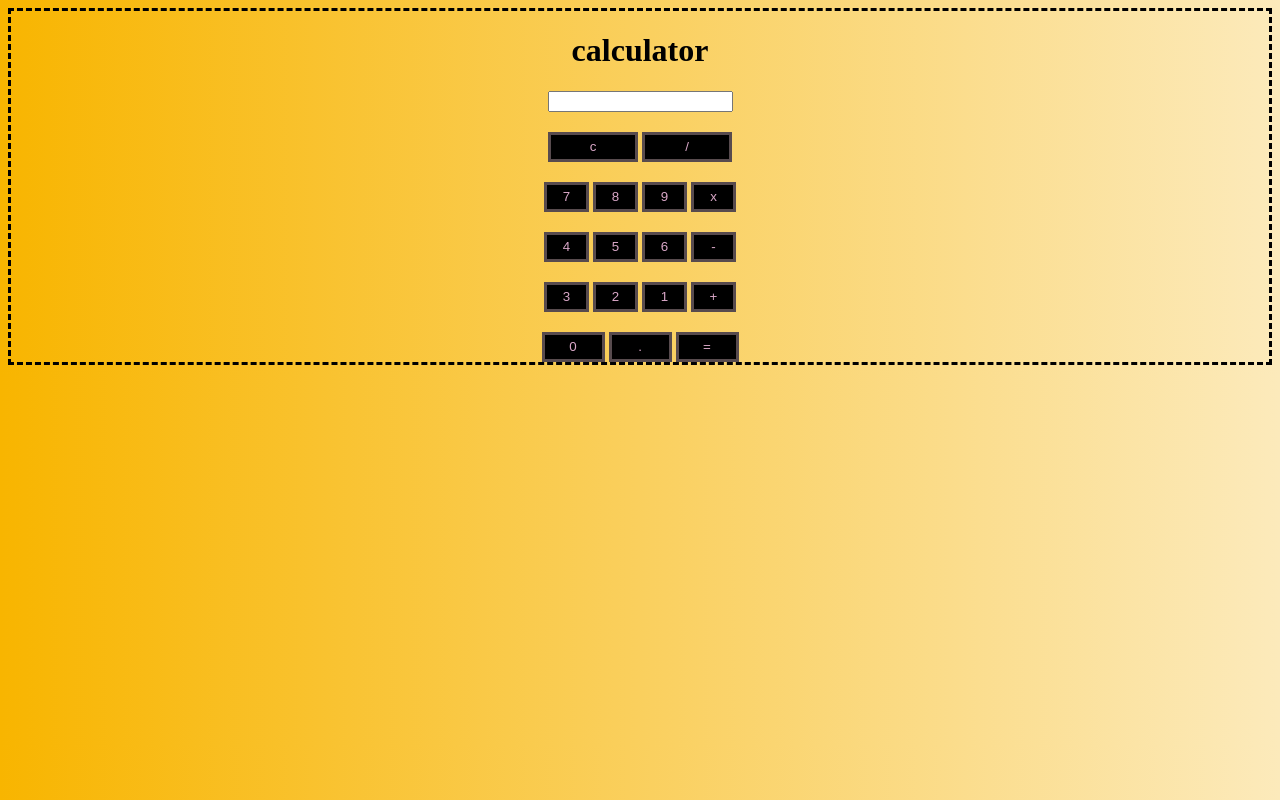
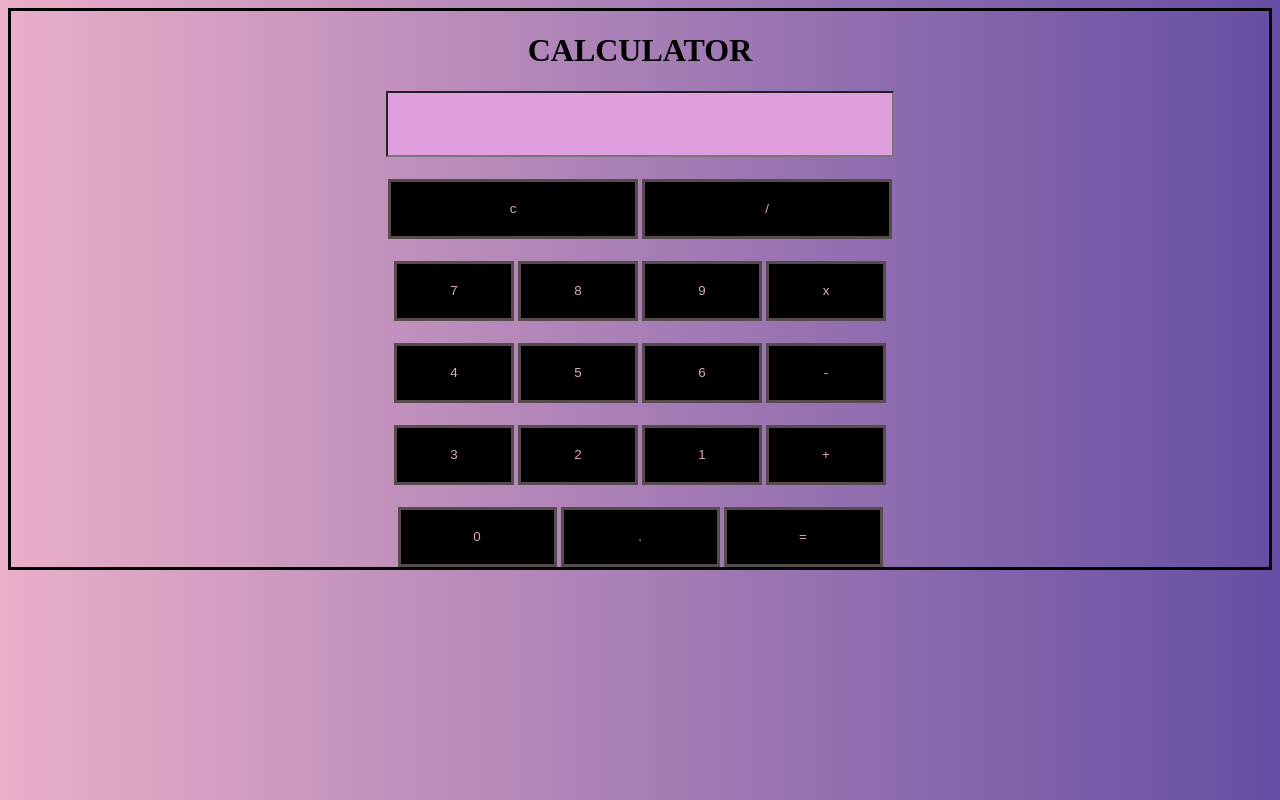
Before and after one commit to Umm-e-HaniSabeen/Calculator, a plain HTML site: page index.html in a window 1280 px wide. Drawn offline with Linux system fonts and the light colour scheme.

Commit message:
first commit

```diff
--- a/index.html
+++ b/index.html
@@ -11,7 +11,7 @@
 
     <div class="main">
 
-        <h1>calculator</h1>
+        <h1>CALCULATOR</h1>
     <div class="aa">
 <input type = "text"id ="result">
 
--- a/style.css
+++ b/style.css
@@ -1,27 +1,31 @@
 body{
-    background: #fceabb;  /* fallback for old browsers */
-    background: -webkit-linear-gradient(to right, #f8b500, #fceabb);  /* Chrome 10-25, Safari 5.1-6 */
-    background: linear-gradient(to right, #f8b500, #fceabb); /* W3C, IE 10+/ Edge, Firefox 16+, Chrome 26+, Opera 12+, Safari 7+ */
-
+    background: #654ea3;  /* fallback for old browsers */
+    background: -webkit-linear-gradient(to right, #eaafc8, #654ea3);  /* Chrome 10-25, Safari 5.1-6 */
+    background: linear-gradient(to right, #eaafc8, #654ea3); /* W3C, IE 10+/ Edge, Firefox 16+, Chrome 26+, Opera 12+, Safari 7+ */
 
 }
-h1{text-align: center; }
-.main{ border-style: dashed;text-align: center;
+
+input{width:500px ;height:60px;background-color: rgb(223, 159, 223);
+
 }
-button{color: #d9a7c7;background-color: black;margin-top: 20px;border: solid rgb(88, 75, 78)
+h1{text-align: center;  text-size-adjust:  100px; text-transform: uppercase ; }
+
+.main{ border-style:solid;writing-mode: horizontal-tb;
+    text-align: center;font: size 50px; ;
+}
+button{color: #d9a7c7;background-color: black;margin-top: 22px;border: solid rgb(88, 75, 78)
 
 }
 
 
-.ebtn{height :30px;
-    width: 90px;
+.ebtn{height :60px; width: 250px;
 
 }
-.btn{width:45px;
-height: 30px;  }
+.btn{width: 120px;
+height: 60px;  }
 
 .eibtn{
-    width: 63px;
-height:30px;
+    width:159px;
+height:60px;
 
 }
```
